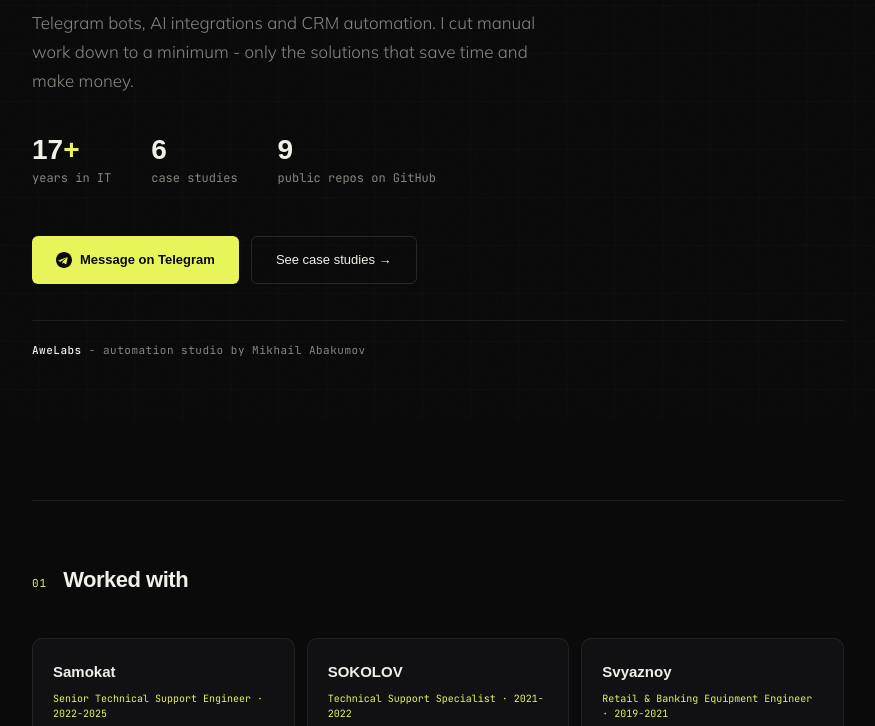
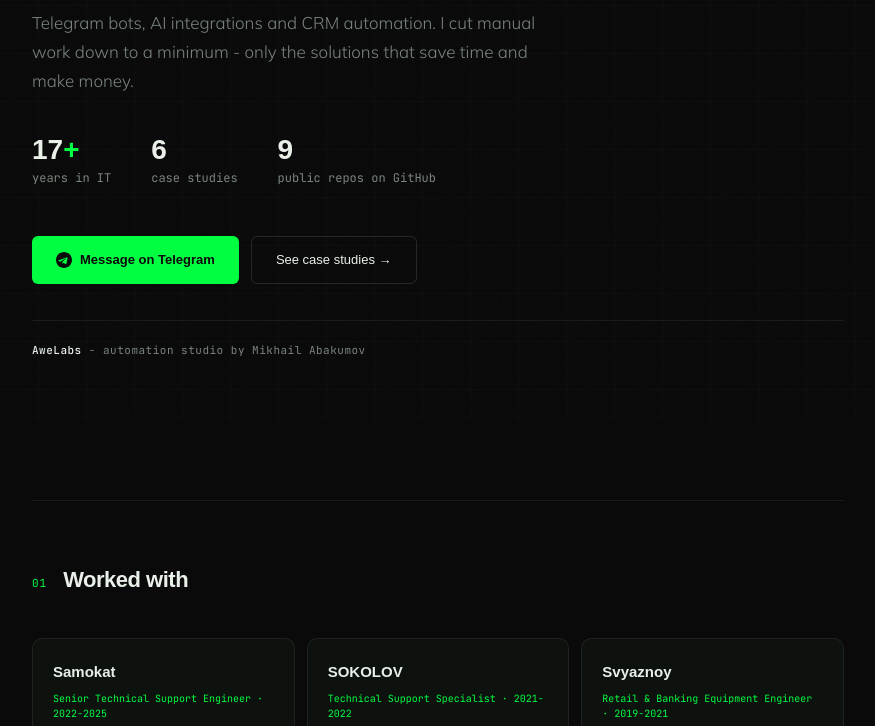
Before and after one commit to mikeabakumoff/mikeabakumoff.github.io, a plain HTML site: page index.html in a window 1280 px wide. Shown: the part 379-1105 px from the top of the page, without its empty margins (202-1077 px from the left). Drawn offline with Linux system fonts and the light colour scheme; a web font is replaced by a local one.

Commit message:
Recolor to AweLabs green
Co-Authored-By: Claude Opus 5.5 <noreply@anthropic.com>

```diff
--- a/index.html
+++ b/index.html
@@ -9,15 +9,15 @@
 <style>
 :root {
   --bg: #0a0a0b;
-  --bg2: #111114;
-  --bg3: #18181c;
+  --bg2: #0d120e;
+  --bg3: #121a14;
   --border: rgba(255,255,255,0.07);
   --border2: rgba(255,255,255,0.12);
-  --text: #f0efe8;
-  --muted: #888680;
-  --accent: #e8f55a;
-  --accent2: #5af5c8;
-  --accent3: #f5895a;
+  --text: #e8f0e8;
+  --muted: #7a857c;
+  --accent: #00ff41;
+  --accent2: #00b82e;
+  --accent3: #7a857c;
 }
 * { box-sizing: border-box; margin: 0; padding: 0; }
 html { scroll-behavior: smooth; }
```
